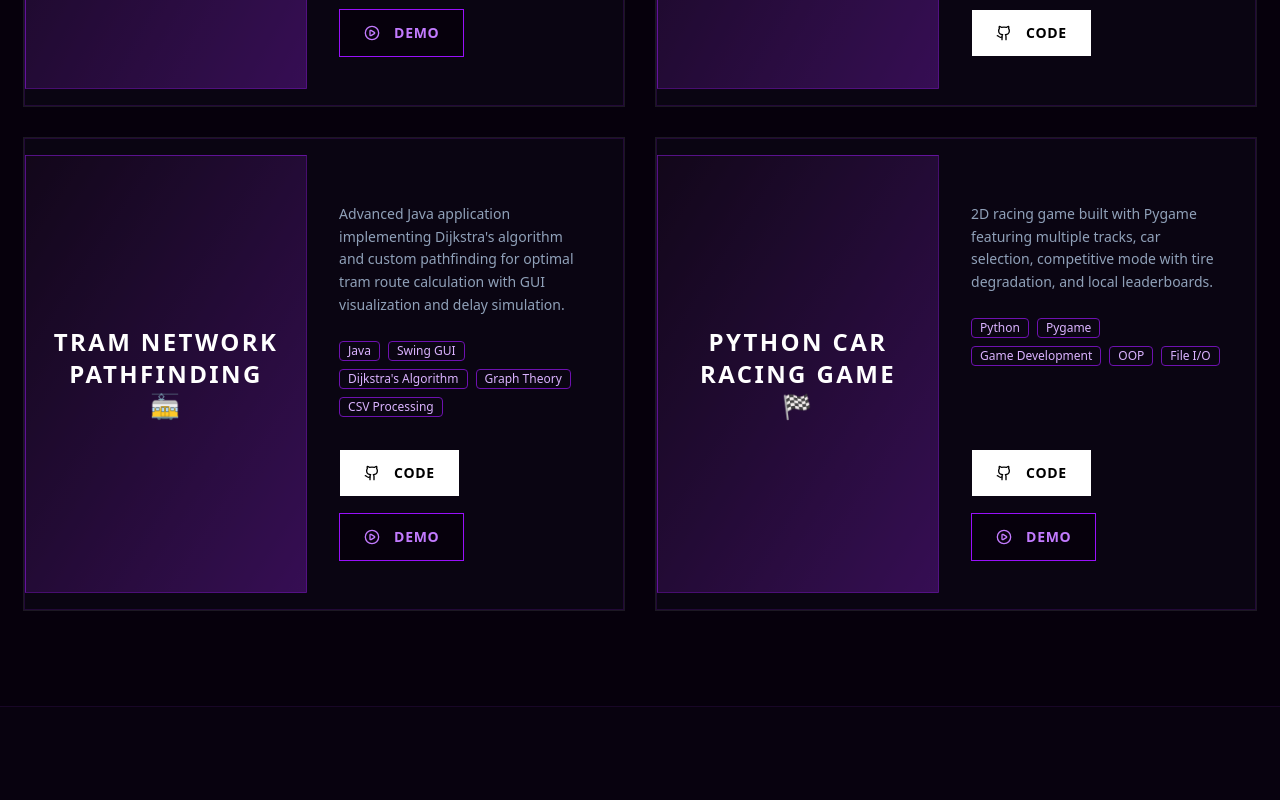
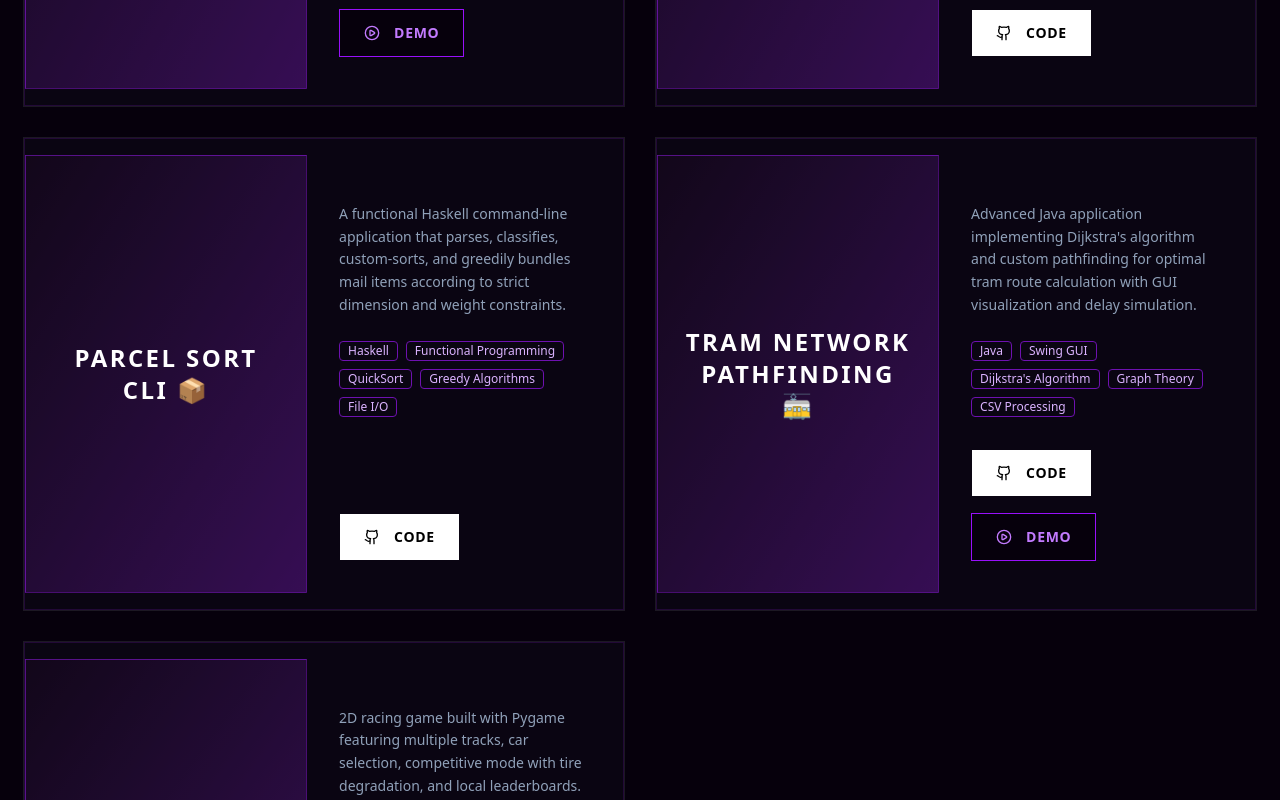
Before and after one commit to Vali-Hameed/Portfolio-Website, a Next.js app: page / in a window 1280 px wide. Shown: the part 4100-4900 px from the top of the page. Built offline with nearby package versions, Linux system fonts and the light colour scheme.

Commit message:
added haskell project

```diff
--- a/src/app/page.js
+++ b/src/app/page.js
@@ -131,8 +131,16 @@ const Portfolio = () => {
       tech: ["Machine Learning", "Python", "Pure Mathematics", "Algorithms", "Data Analysis"],
       github: "https://github.com/vali-hameed/knn-nb-and-dt",
       image: "bg-gradient-to-br from-[#1e0b2b] to-purple-900 border border-purple-800/50",
-      featured: false},
-
+      featured: false
+    },
+    {
+      title: "Parcel Sort CLI 📦",
+      description: "A functional Haskell command-line application that parses, classifies, custom-sorts, and greedily bundles mail items according to strict dimension and weight constraints.",
+      tech: ["Haskell", "Functional Programming", "QuickSort", "Greedy Algorithms", "File I/O"],
+      github: "https://github.com/vali-hameed/parcel-sort-haskell",
+      image: "bg-gradient-to-br from-[#1e0b2b] to-purple-900 border border-purple-800/50",
+      featured: false
+    },
     {
       title: "Tram Network Pathfinding 🚋",
       description: "Advanced Java application implementing Dijkstra's algorithm and custom pathfinding for optimal tram route calculation with GUI visualization and delay simulation.",
```
